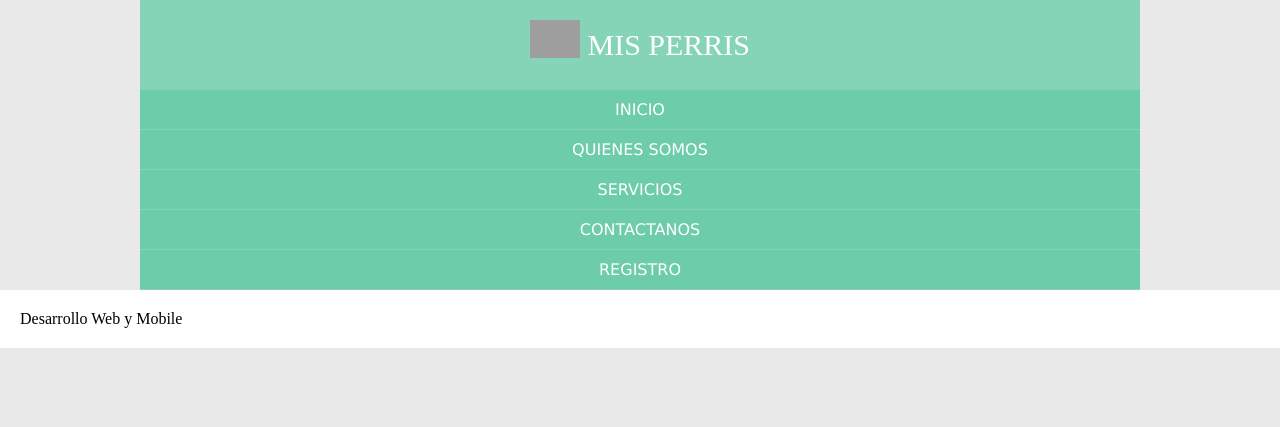
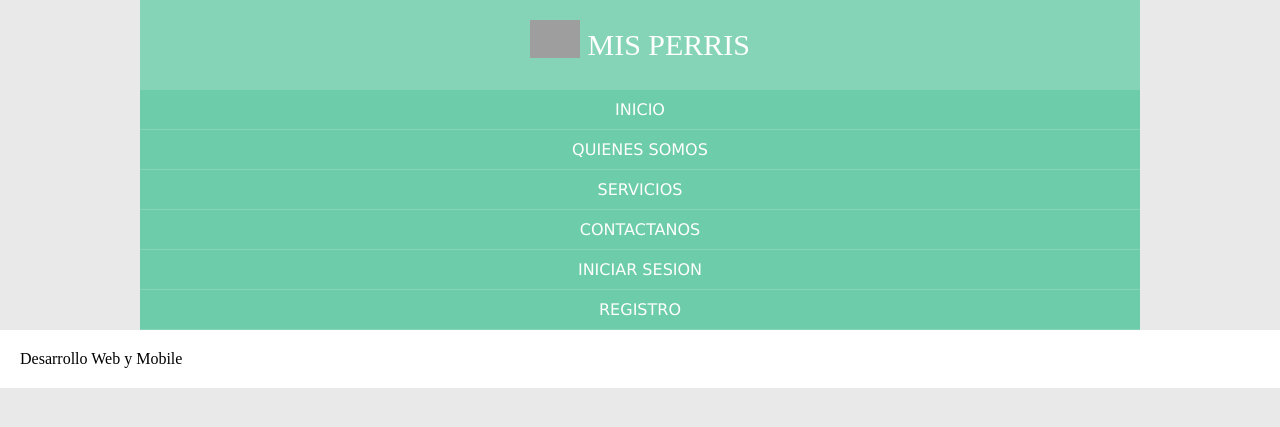
Before and after one commit to Tatarkus/PerrisDjango, a Django app: page / in a window 1280 px wide. Shown: the top 427 px of the page. Run offline with Django 3.2, Linux system fonts and the light colour scheme; some libraries are stand-ins or nearby versions; grey boxes are pictures that could not be loaded.

Commit message:
gitignore
mas gitignore

```diff
--- a/Perris/templates/index.html
+++ b/Perris/templates/index.html
@@ -24,7 +24,9 @@
 				<a href="#">QUIENES SOMOS</a>
 				<a href="#">SERVICIOS</a>
                 <a href="#">CONTACTANOS</a>
+                <a href="{% url 'clientes' %}">INICIAR SESION</a>
 				<a href="{% url 'clientes' %}">REGISTRO</a>
+
 
 			</nav>
         </header>
```
Also changed, not shown: 1 other file.
